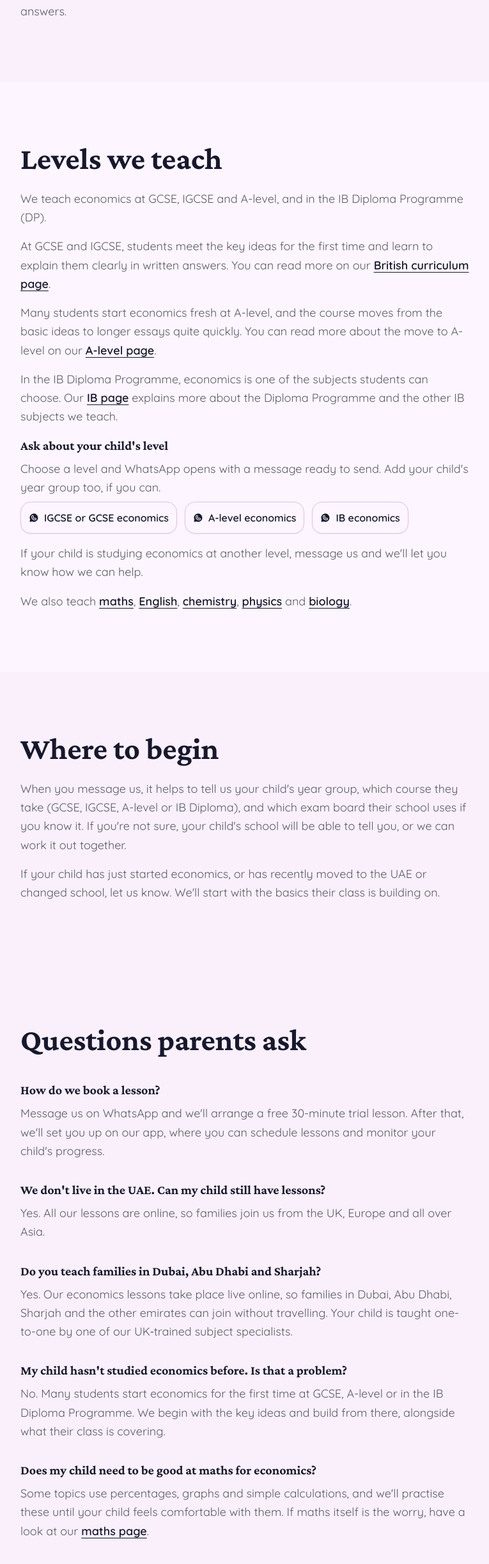
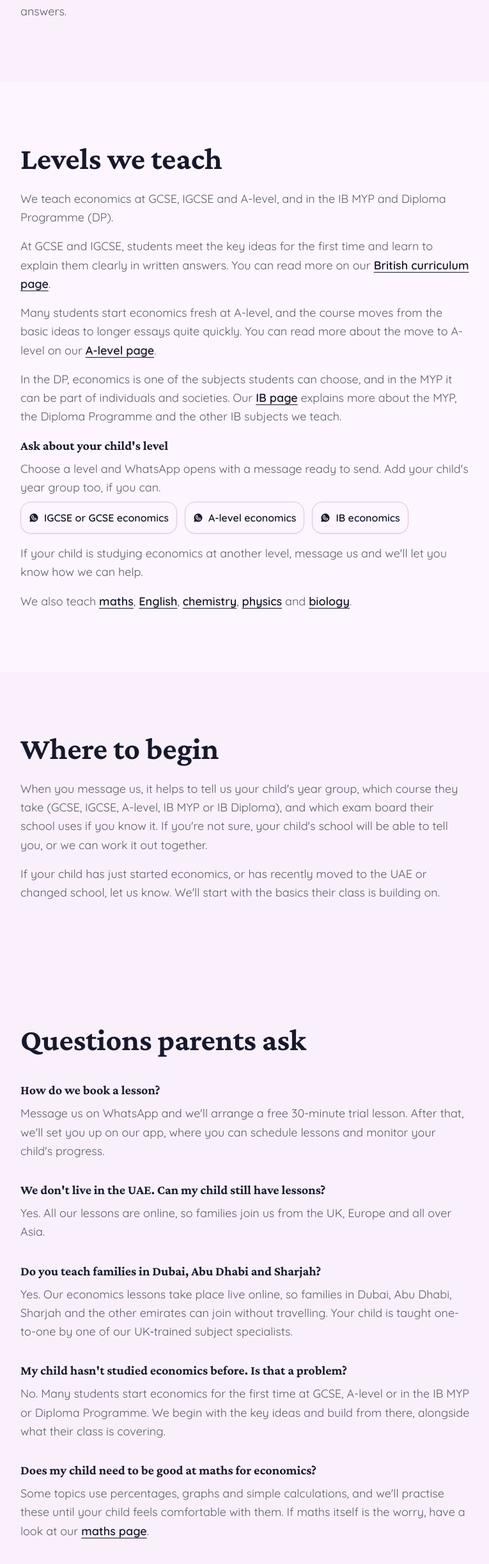
Before and after one commit to GerardCannon/ces-tuition-website, a React (Vite) app: page /economics-tutor in a window 1280 px wide. Shown: the part 2129-4573 px from the top of the page at 64% size, without its empty margins (256-1021 px from the left). Built offline with nearby package versions, Linux system fonts and the light colour scheme.

Commit message:
Economics: name IB MYP and Diploma (#45)
Economics page meta (og/twitter follow), levels line, DP paragraph, 'Where to begin' course list, FAQ answer and Service JSON-LD now name the IB MYP as well as the Diploma Programme (DP). Title, H1, level buttons and WhatsApp prefills unchanged.

```diff
--- a/src/pages/EconomicsTutor.tsx
+++ b/src/pages/EconomicsTutor.tsx
@@ -71,7 +71,7 @@ export function EconomicsTutor() {
 
       <PageSection title="Levels we teach">
         <p>
-          We teach economics at GCSE, IGCSE and A-level, and in the IB Diploma Programme (DP).
+          We teach economics at GCSE, IGCSE and A-level, and in the IB MYP and Diploma Programme (DP).
         </p>
         <p>
           At GCSE and IGCSE, students meet the key ideas for the first time and learn to explain them clearly in written answers. You can read more on our <a href="/curricula/british/" className={linkClass}>British curriculum page</a>.
@@ -80,7 +80,7 @@ export function EconomicsTutor() {
           Many students start economics fresh at A-level, and the course moves from the basic ideas to longer essays quite quickly. You can read more about the move to A-level on our <a href="/a-level-tutor/" className={linkClass}>A-level page</a>.
         </p>
         <p>
-          In the IB Diploma Programme, economics is one of the subjects students can choose. Our <a href="/curricula/ib/" className={linkClass}>IB page</a> explains more about the Diploma Programme and the other IB subjects we teach.
+          In the DP, economics is one of the subjects students can choose, and in the MYP it can be part of individuals and societies. Our <a href="/curricula/ib/" className={linkClass}>IB page</a> explains more about the MYP, the Diploma Programme and the other IB subjects we teach.
         </p>
         <LevelEnquiry
           levels={[
@@ -99,7 +99,7 @@ export function EconomicsTutor() {
 
       <PageSection title="Where to begin" muted>
         <p>
-          When you message us, it helps to tell us your child's year group, which course they take (GCSE, IGCSE, A-level or IB Diploma), and which exam board their school uses if you know it. If you're not sure, your child's school will be able to tell you, or we can work it out together.
+          When you message us, it helps to tell us your child's year group, which course they take (GCSE, IGCSE, A-level, IB MYP or IB Diploma), and which exam board their school uses if you know it. If you're not sure, your child's school will be able to tell you, or we can work it out together.
         </p>
         <p>
           If your child has just started economics, or has recently moved to the UAE or changed school, let us know. We'll start with the basics their class is building on.
--- a/src/pages/economicsTutorData.ts
+++ b/src/pages/economicsTutorData.ts
@@ -20,7 +20,7 @@ export const economicsFaqs = [
   },
   {
     question: 'My child hasn\'t studied economics before. Is that a problem?',
-    answer: 'No. Many students start economics for the first time at GCSE, A-level or in the IB Diploma Programme. We begin with the key ideas and build from there, alongside what their class is covering.',
+    answer: 'No. Many students start economics for the first time at GCSE, A-level or in the IB MYP or Diploma Programme. We begin with the key ideas and build from there, alongside what their class is covering.',
   },
   {
     question: 'Does my child need to be good at maths for economics?',
@@ -36,5 +36,5 @@ export const economicsService: ServiceInfo = {
   name: 'Economics tuition',
   serviceType: 'Online economics tuition',
   description:
-    'Live one-to-one online GCSE, IGCSE, A-level and IB Diploma (DP) economics lessons, with UK-trained subject specialists.',
+    'Live one-to-one online GCSE, IGCSE, A-level, IB MYP and IB Diploma (DP) economics lessons, with UK-trained subject specialists.',
 }
--- a/src/routes.ts
+++ b/src/routes.ts
@@ -295,7 +295,7 @@ export const routes: SiteRoute[] = [
     sitemap: true,
     head: socialHead({
       title: 'IGCSE, A-level and IB economics tutor, Dubai | CES Tuition',
-      description: 'One-to-one online economics lessons for GCSE, IGCSE, A-level and IB Diploma students in Dubai, Abu Dhabi and the UAE, with UK-trained specialists. Free trial.',
+      description: 'One-to-one online economics lessons for GCSE, IGCSE, A-level, IB MYP and Diploma students in Dubai, Abu Dhabi and the UAE, with UK-trained tutors. Free trial.',
       path: '/economics-tutor/',
       jsonLd: withService(faqAndBreadcrumbJsonLd(economicsFaqs, economicsCrumbs, canonicalUrl), economicsService, '/economics-tutor/', canonicalUrl),
     }),
```
